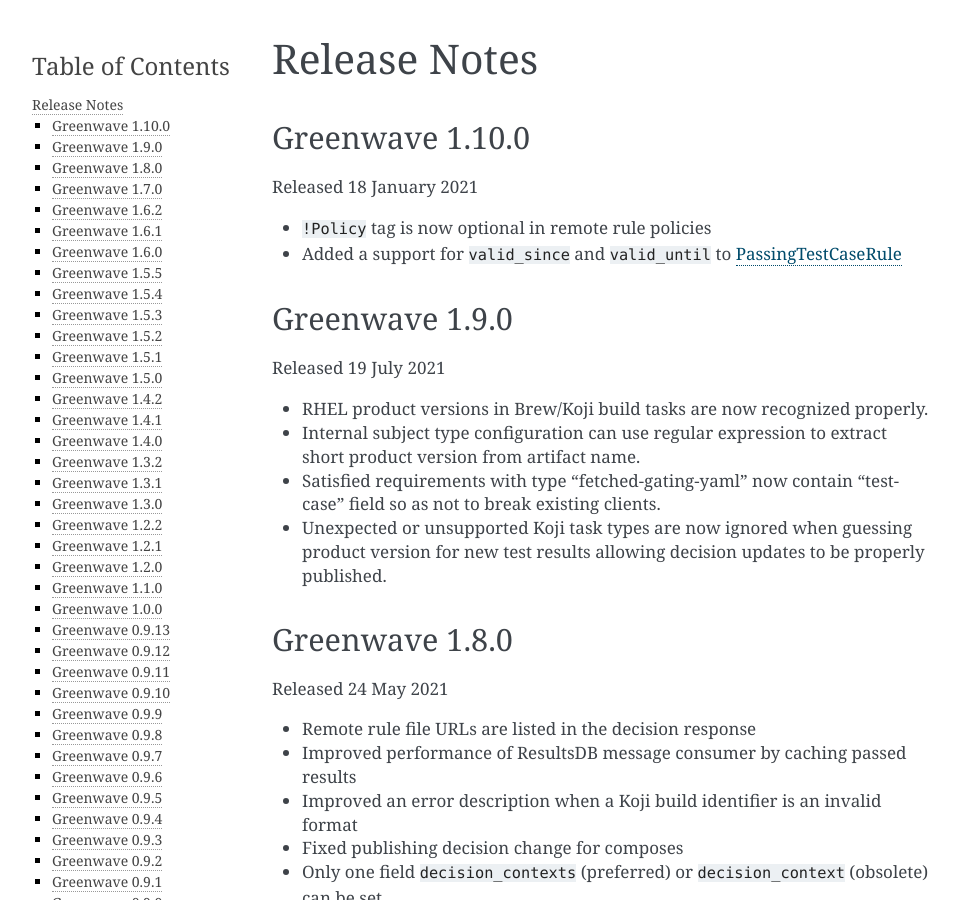
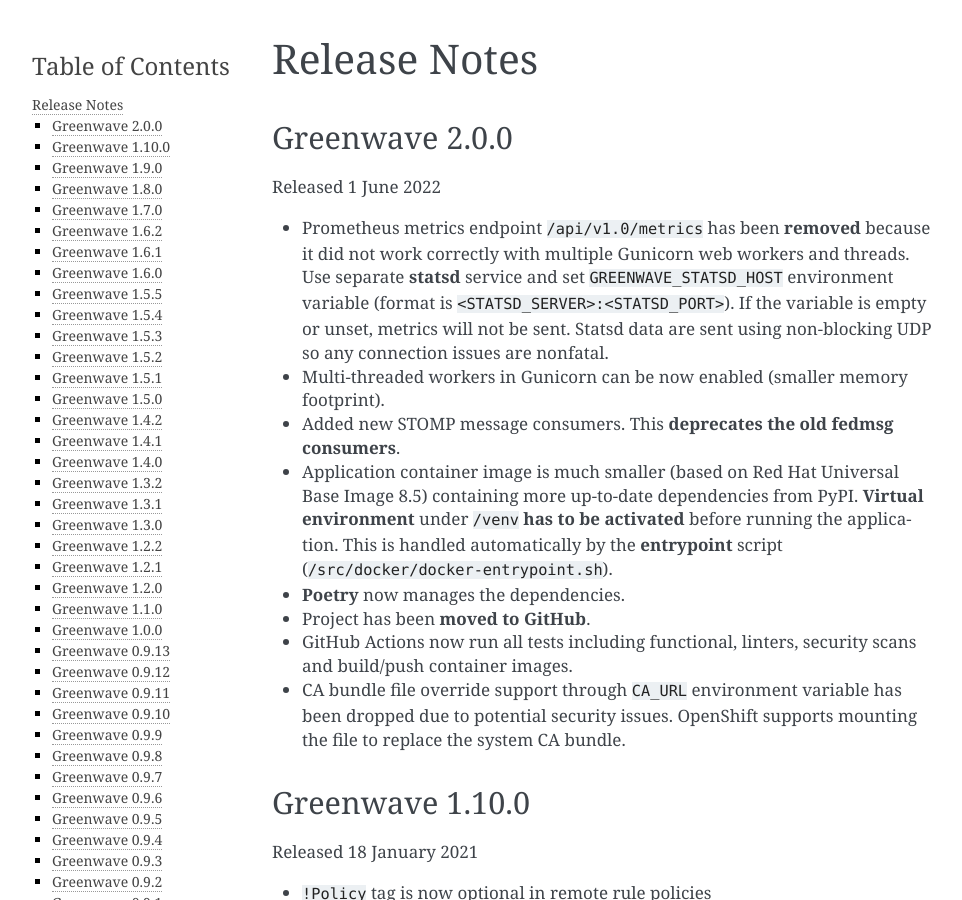
Before and after one commit to release-engineering/greenwave, a Sphinx documentation site: the page built from docs/release-notes.rst, in a window 1280 px wide and 900 px high. Shown: the whole window, without its empty margins (148-1110 px from the left). Built offline with Sphinx 7.4.7, drawn with Linux system fonts in a browser that asks for light colours; pages that are not in the unit, such as notebooks, are missing from menus.

Commit message:
Update release notes for pending release (#45)

```diff
--- a/docs/release-notes.rst
+++ b/docs/release-notes.rst
@@ -1,6 +1,34 @@
 =============
 Release Notes
 =============
+
+Greenwave 2.0.0
+===============
+
+Released 1 June 2022
+
+* Prometheus metrics endpoint ``/api/v1.0/metrics`` has been **removed**
+  because it did not work correctly with multiple Gunicorn web workers and
+  threads. Use separate **statsd** service and set ``GREENWAVE_STATSD_HOST``
+  environment variable (format is ``<STATSD_SERVER>:<STATSD_PORT>``). If the
+  variable is empty or unset, metrics will not be sent. Statsd data are sent
+  using non-blocking UDP so any connection issues are nonfatal.
+* Multi-threaded workers in Gunicorn can be now enabled (smaller memory
+  footprint).
+* Added new STOMP message consumers. This **deprecates the old fedmsg
+  consumers**.
+* Application container image is much smaller (based on Red Hat Universal Base
+  Image 8.5) containing more up-to-date dependencies from PyPI. **Virtual
+  environment** under ``/venv`` **has to be activated** before running the
+  application. This is handled automatically by the **entrypoint** script
+  (``/src/docker/docker-entrypoint.sh``).
+* **Poetry** now manages the dependencies.
+* Project has been **moved to GitHub**.
+* GitHub Actions now run all tests including functional, linters, security
+  scans and build/push container images.
+* CA bundle file override support through ``CA_URL`` environment variable has
+  been dropped due to potential security issues. OpenShift supports mounting
+  the file to replace the system CA bundle.
 
 Greenwave 1.10.0
 ================
```
